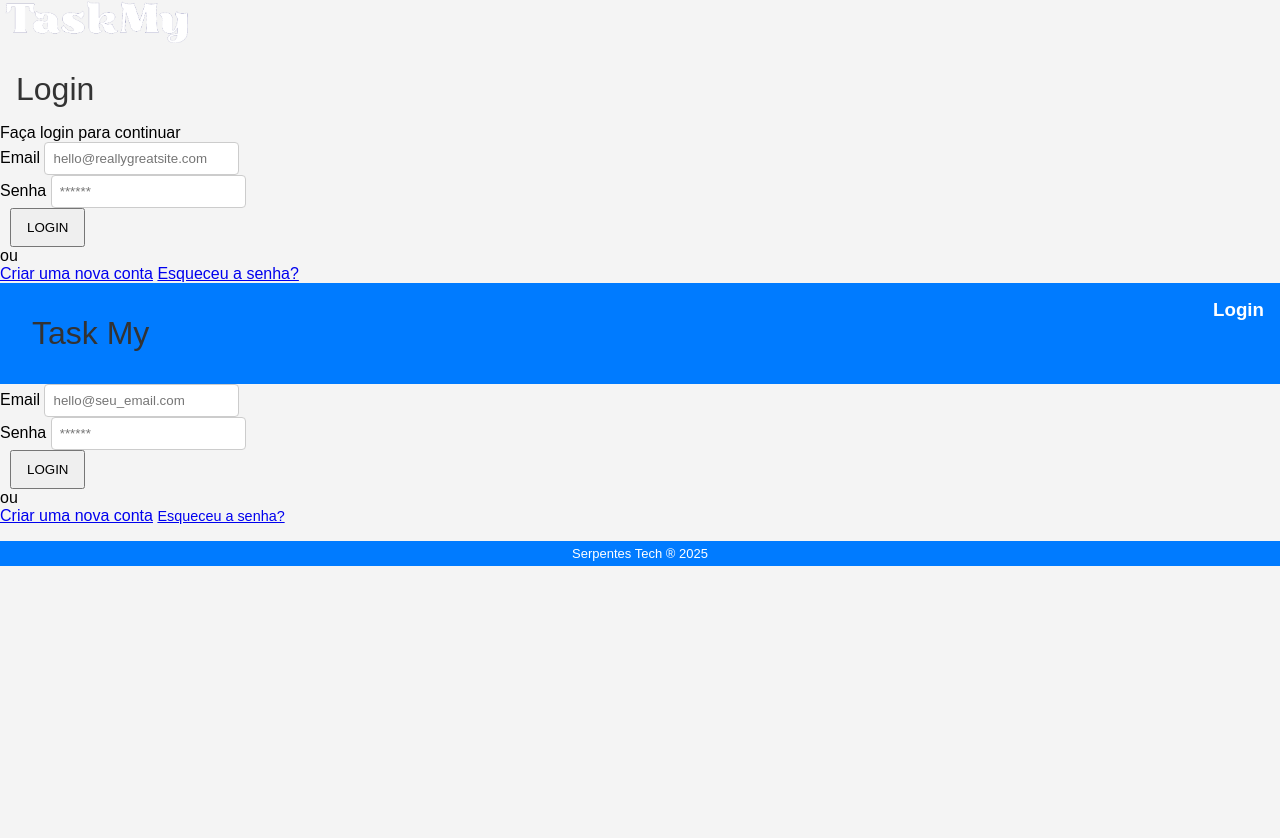
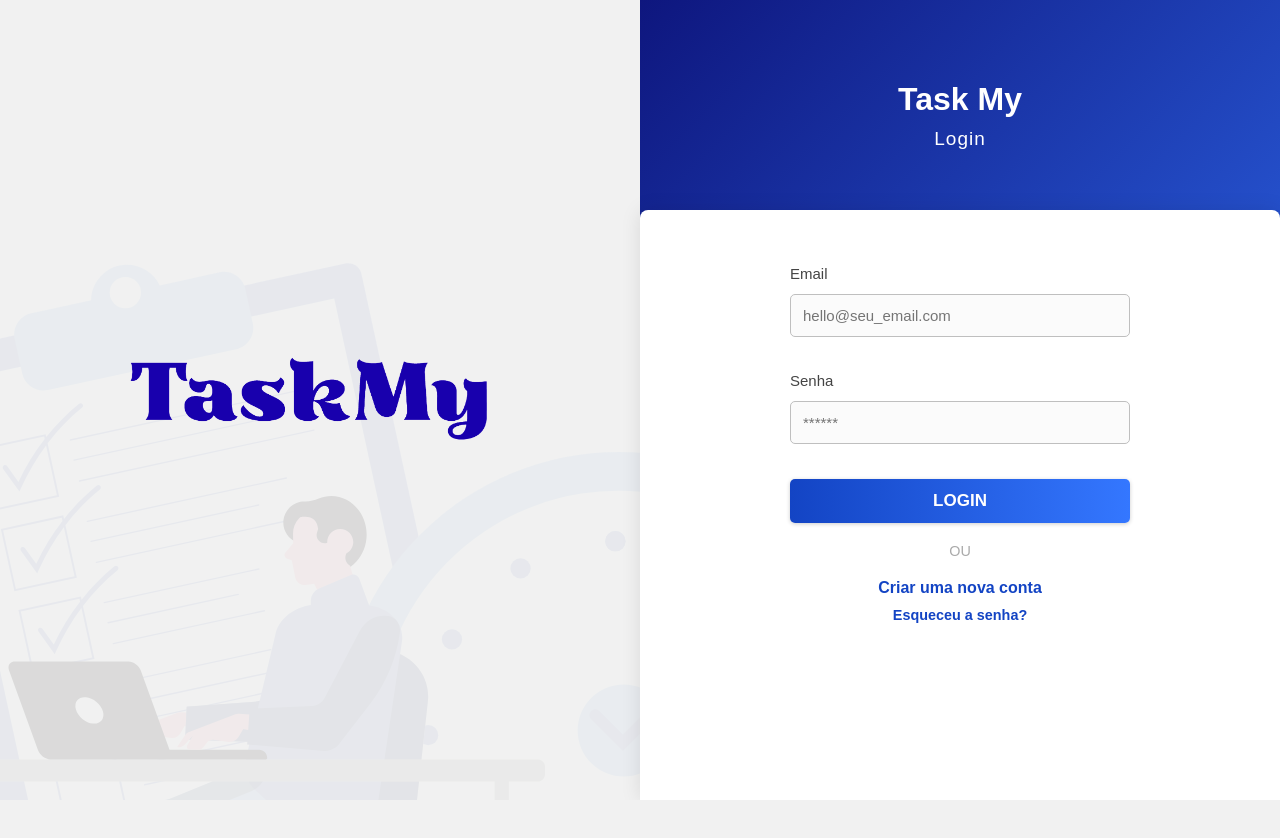
Before and after one commit to EdOliveiraJr/globo_tech_projeto_front, a plain HTML site: page pages/Login/Login.html in a window 1280 px wide. After the commit the page ends 800 px from the top, so only its background shows below. Drawn offline with Linux system fonts and the light colour scheme.

Commit message:
fix: restaura o código que foi perdido durante o merge

```diff
--- a/pages/Login/Login.html
+++ b/pages/Login/Login.html
@@ -1,41 +1,20 @@
 <!DOCTYPE html>
 <html lang="pt-br">
-</head>
-  <title>Login - Lista de Tarefas</title>
-  <link href="https://fonts.googleapis.com/icon?family=Material+Icons" rel="stylesheet">
-  <link rel="stylesheet" href="/style.css">
-  <script type="module" src="/layouts/Header/Header.js"></script>
-  <script type="module" src="/layouts/Main/Main.js"></script>
-  <script type="module" src="/layouts/Footer/Footer.js"></script>
+
+<head>
+  <meta charset="UTF-8">
+  <meta name="viewport" content="width=device-width, initial-scale=1.0">
+  <title>Login - Task My</title>
+  <link rel="stylesheet" href="_login-style.css">
+
 </head>
 
 <body>
-  <app-main>
-    <div class="login-container">
-      <img src="/assets/images/logo.png" alt="Logo TaskMy" width="200">
-      <h1>Login</h1>
-      <p>Faça login para continuar</p>
-
-      <form id="loginForm" novalidate method="POST" action="/pages/ListsView/ListsView.html">
-        <div>
-          <label for="email">Email</label>
-          <input type="email" id="email" name="email" placeholder="hello@reallygreatsite.com" required>
-          <span class="error-message" id="email-error"></span>
-        </div>
-
-        <div>
-          <label for="password">Senha</label>
-          <input type="password" id="password" name="password" placeholder="******" required minlength="6">
-          <span class="error-message" id="password-error"></span>
-        </div>
-
-        <button type="submit">LOGIN</button>
-      </form>
-
-      <p>ou</p>
-
-      <a href="/pages/SignUp/SignUp.html">Criar uma nova conta</a>
-      <a href="/pages/ForgotPassword/ForgotPassword.html">Esqueceu a senha?</a>
+  <div class="container">
+    <div class="left-side">
+      <img src="../../assets/images/logo_escura.png" alt="Logo TaskMy" class="logo">
+      <img src="../../assets/images/marca_dagua.svg" alt="Marca d'água" class="marca-dagua">
+    </div>
 
     <div class="right-side">
       <div class="header">
@@ -69,7 +48,7 @@
     </div>
   </div>
 
-  <app-footer></app-footer>
   <script src="./loginScript.js"></script>
 </body>
+
 </html>
```
